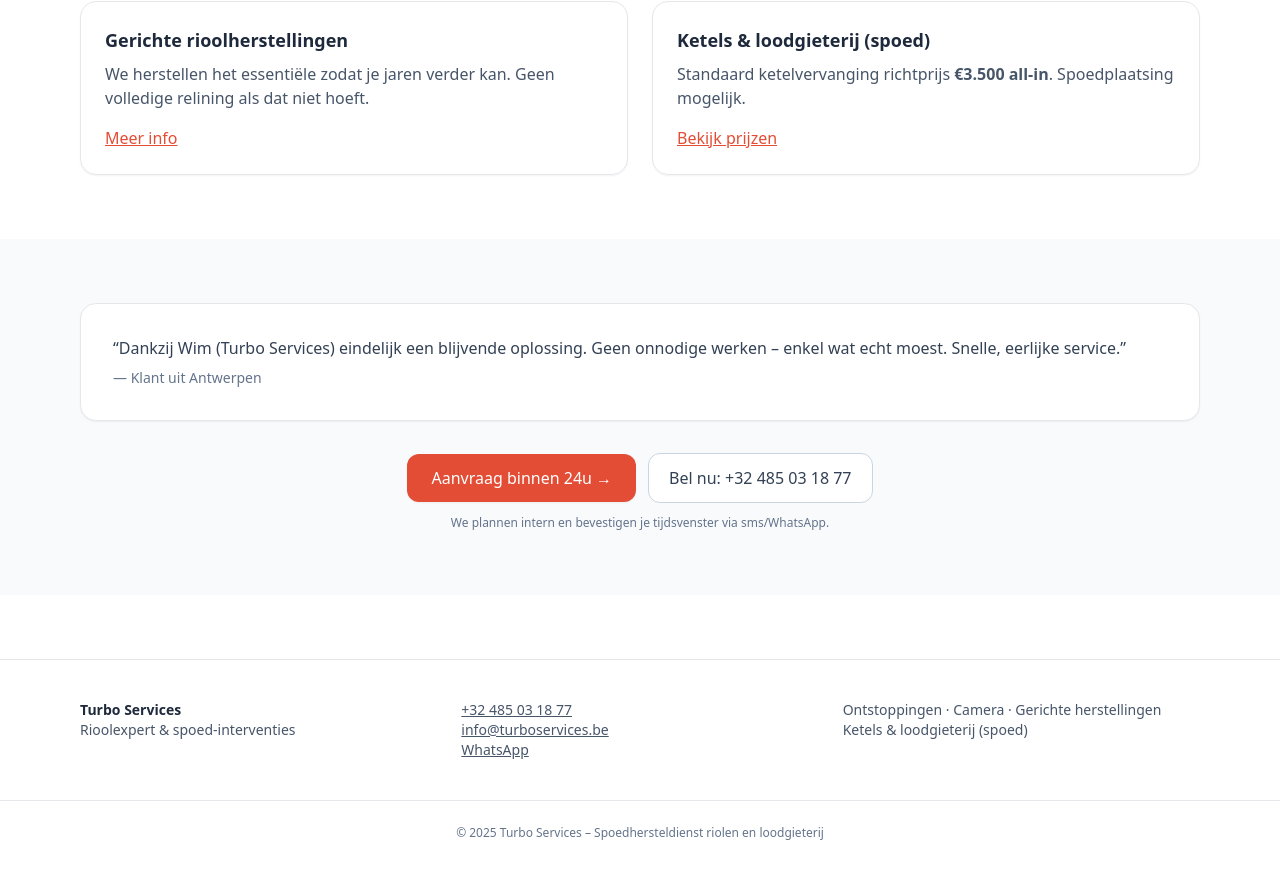
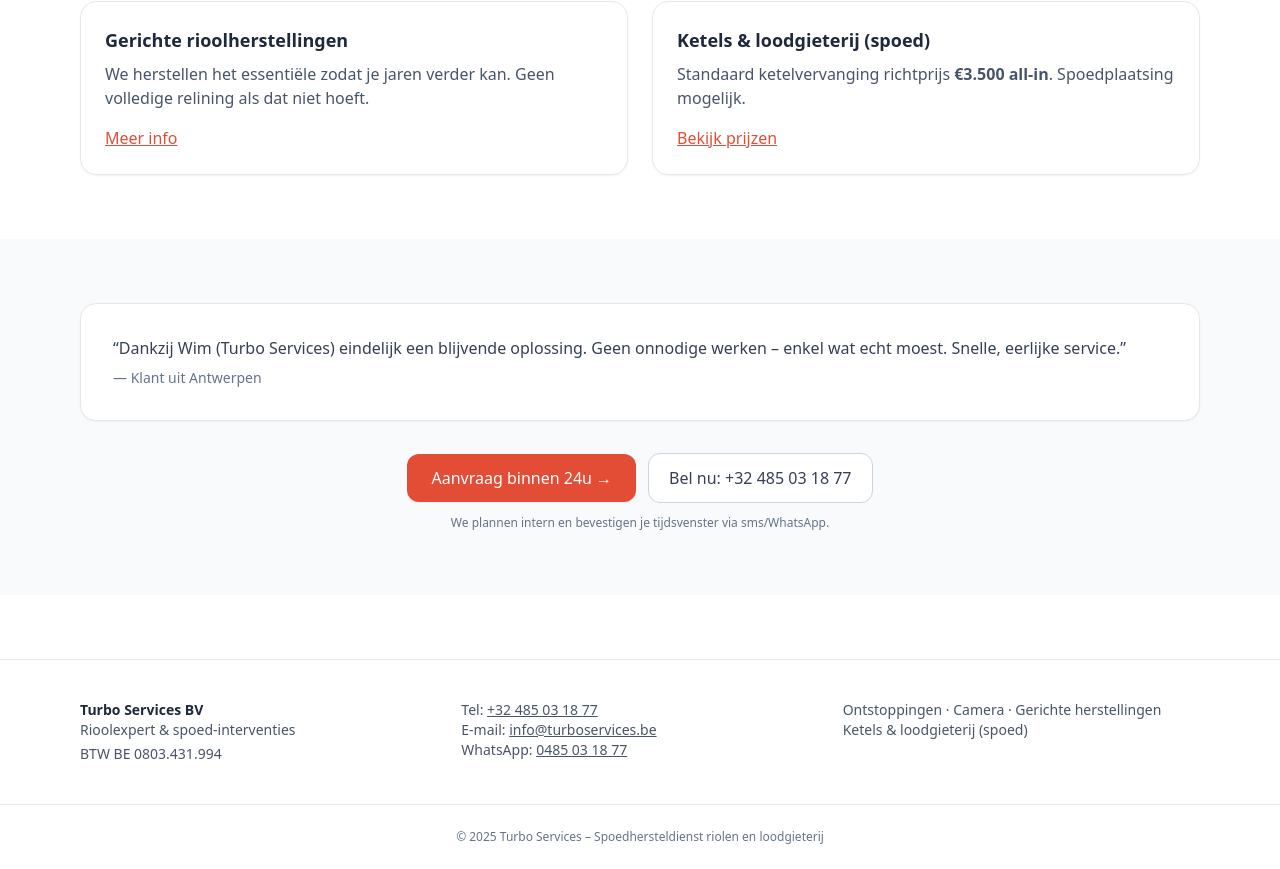
Before and after one commit to Turbo-89/turboservices, a Next.js app: page / in a window 1280 px wide. Shown: the part 1673-2542 px from the top of the page. Built offline with nearby package versions, Linux system fonts and the light colour scheme.

Commit message:
Update layout.tsx

```diff
--- a/app/layout.tsx
+++ b/app/layout.tsx
@@ -15,23 +15,47 @@ export default function RootLayout({ children }: { children: React.ReactNode })
 
         <main>{children}</main>
 
-        {/* Footer (ongewijzigd) */}
+        {/* Footer (bijgewerkt) */}
         <footer className="mt-16 border-t bg-white">
           <div className="container mx-auto grid max-w-6xl grid-cols-1 gap-6 px-4 py-10 text-sm text-slate-600 md:grid-cols-3">
             <div>
-              <p className="font-semibold text-slate-800">Turbo Services</p>
+              <p className="font-semibold text-slate-800">Turbo Services BV</p>
               <p>Rioolexpert & spoed-interventies</p>
+              <p className="mt-1">BTW <span className="whitespace-nowrap">BE 0803.431.994</span></p>
             </div>
+
             <div>
-              <p><a className="underline" href="tel:+32485031877">+32 485 03 18 77</a></p>
-              <p><a className="underline" href="mailto:info@turboservices.be">info@turboservices.be</a></p>
-              <p><a className="underline" href="https://wa.me/32485031877">WhatsApp</a></p>
+              <p>
+                Tel:{' '}
+                <a className="underline" href="tel:+32485031877">
+                  +32 485 03 18 77
+                </a>
+              </p>
+              <p>
+                E-mail:{' '}
+                <a className="underline" href="mailto:info@turboservices.be">
+                  info@turboservices.be
+                </a>
+              </p>
+              <p>
+                WhatsApp:{' '}
+                <a
+                  className="underline"
+                  href="https://wa.me/32485031877"
+                  target="_blank"
+                  rel="noopener noreferrer"
+                >
+                  0485 03 18 77
+                </a>
+              </p>
             </div>
+
             <div>
               <p>Ontstoppingen · Camera · Gerichte herstellingen</p>
               <p>Ketels & loodgieterij (spoed)</p>
             </div>
           </div>
+
           <div className="border-t py-6 text-center text-xs text-slate-500">
             © {new Date().getFullYear()} Turbo Services – Spoedhersteldienst riolen en loodgieterij
           </div>
```
